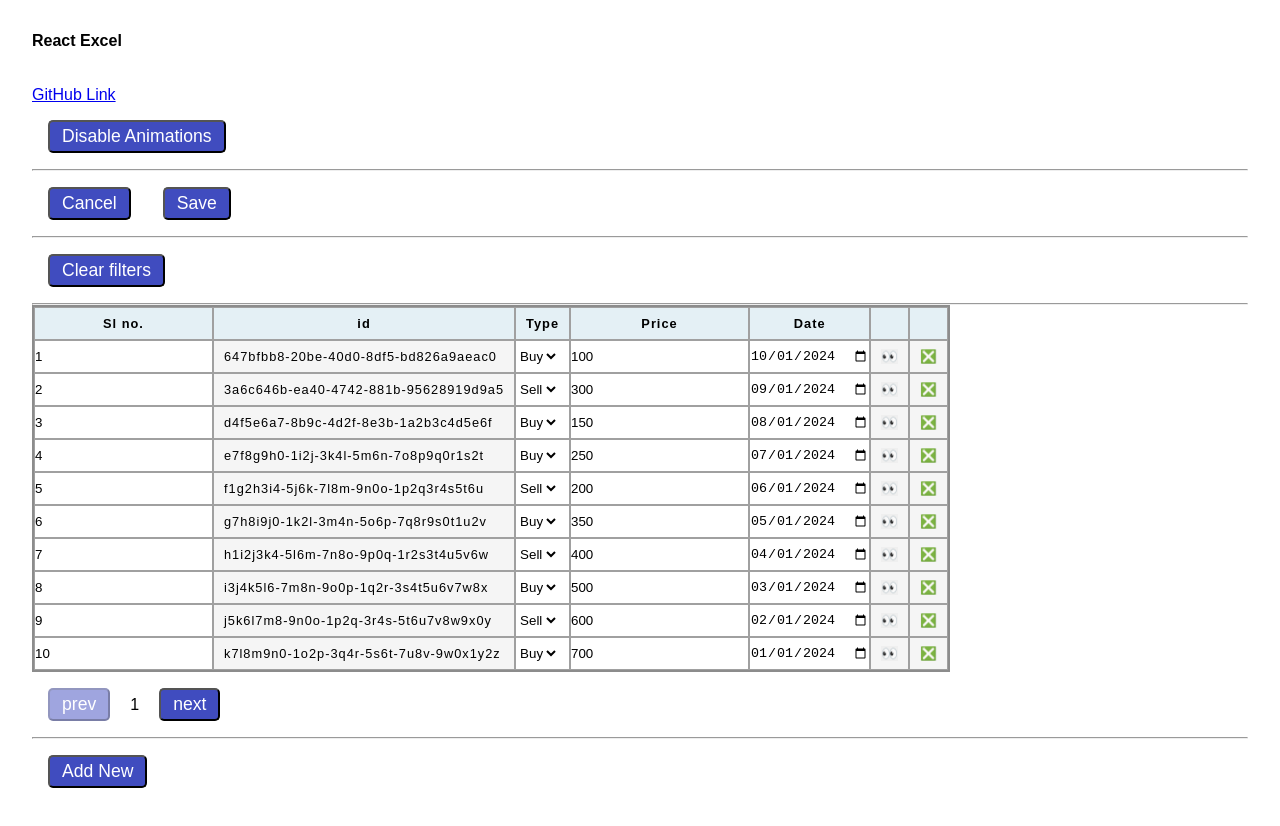
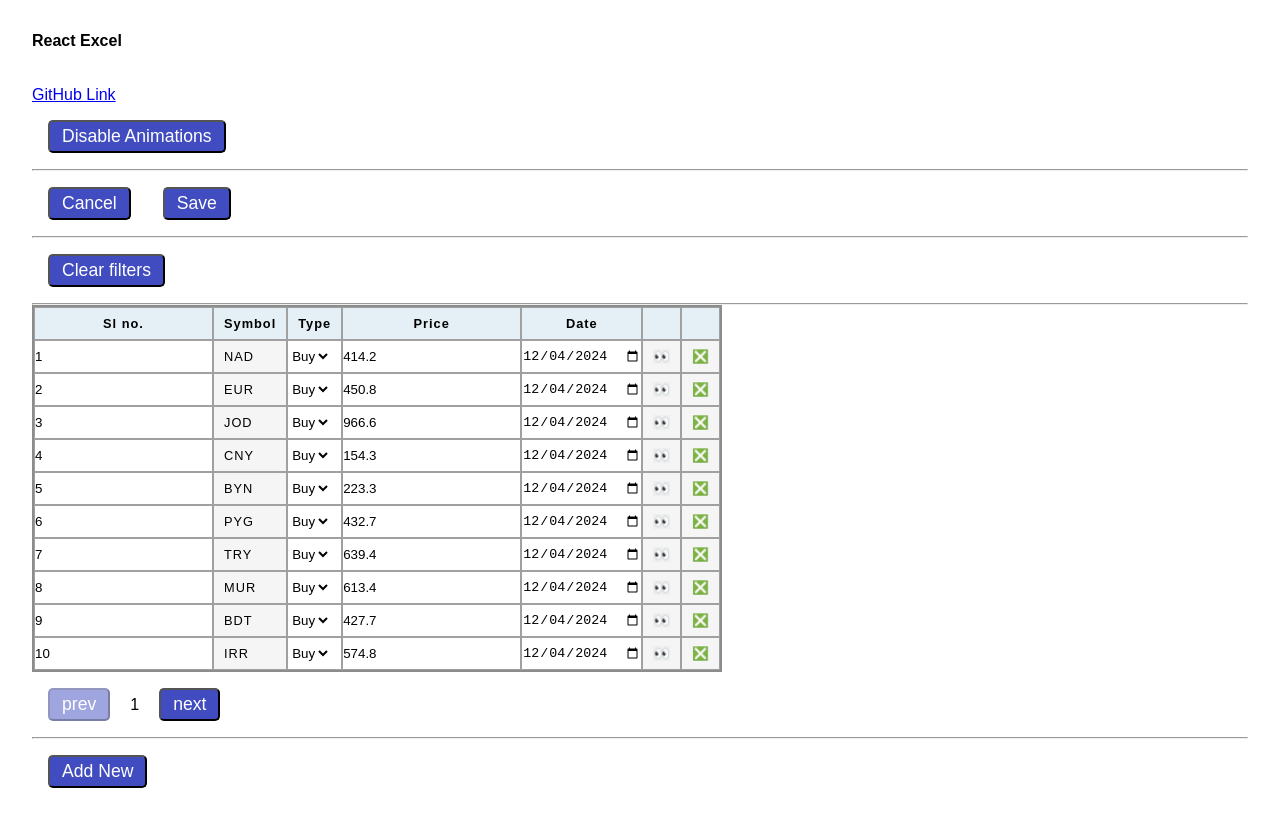
Before and after one commit to Pranay-Tej/react-excel, a React (Vite) app: page / in a window 1280 px wide. Shown: the top 826 px of the page. Built offline with nearby package versions, Linux system fonts and the light colour scheme.

Commit message:
add faker-js, symbol column

```diff
--- a/src/Excel.tsx
+++ b/src/Excel.tsx
@@ -147,7 +147,8 @@
           <tr>
             {/* <th>Sl no. (read)</th> */}
             <th>Sl no.</th>
-            <th>id</th>
+            <th>Symbol</th>
+            {/* <th>id</th> */}
             <th>Type</th>
             <th>Price</th>
             {/* <th>Notes(Optional)</th> */}
--- a/src/ExcelContextProvider.tsx
+++ b/src/ExcelContextProvider.tsx
@@ -10,6 +10,7 @@
 } from "./models";
 import { NEW_ORDER_PREFIX, initialData } from "./constants";
 import { isInvalidAmount, moveItemsInArray } from "./util";
+import { faker } from "@faker-js/faker";
 
 const ExcelContextProvider = (props: { children: React.ReactNode }) => {
   const [apiData, setApiData] = useState<Order[]>(initialData);
@@ -72,11 +73,16 @@
       ...oldData,
       {
         id: newId,
-        amount: 100,
+        amount: faker.number.float({
+          min: 100,
+          max: 1000,
+          fractionDigits: 1,
+        }),
         notes: `Order notes`,
         date: new Date(),
         type: "buy",
         position: oldData.length + 1,
+        symbol: faker.finance.currencyCode(),
       },
     ]);
     isReOrdered.current = true;
@@ -98,12 +104,13 @@
     const newOrders: ApiPayloadOrder[] = data
       .filter((d) => d.id.includes(NEW_ORDER_PREFIX))
       .map((d) => {
-        const { amount, date, notes, type } = d;
+        const { amount, date, notes, type, symbol } = d;
         return {
           amount,
           date,
           notes,
           type,
+          symbol,
           id: d.id.replace(NEW_ORDER_PREFIX, ""),
         };
       });
--- a/src/ExcelTr.tsx
+++ b/src/ExcelTr.tsx
@@ -69,7 +69,8 @@
       <td>
         <SerialNumField currentPosition={order.position} key={order.position} />
       </td>
-      <td>{order.id}</td>
+      <td>{order.symbol}</td>
+      {/* <td>{order.id}</td> */}
       <td>
         <select
           value={order.type}
--- a/src/constants.ts
+++ b/src/constants.ts
@@ -2,93 +2,124 @@
 
 export const initialData: Order[] = [
   {
-    id: "647bfbb8-20be-40d0-8df5-bd826a9aeac0",
+    amount: 414.2,
+    date: new Date("2024-12-04T08:12:41.078Z"),
+    notes: "Order notes",
     type: "buy",
-    amount: 100,
-    date: new Date("2024-10-01T08:44:29.251Z"),
+    symbol: "NAD",
+    id: "2590d450-34ff-4ff9-a048-602205d6562e",
   },
   {
-    id: "3a6c646b-ea40-4742-881b-95628919d9a5",
-    type: "sell",
-    amount: 300,
-    date: new Date("2024-09-01T08:44:51.283Z"),
+    amount: 450.8,
+    date: new Date("2024-12-04T08:12:41.984Z"),
+    notes: "Order notes",
+    type: "buy",
+    symbol: "EUR",
+    id: "7959a159-303d-4633-a11a-676f4c167fcf",
   },
   {
-    id: "d4f5e6a7-8b9c-4d2f-8e3b-1a2b3c4d5e6f",
+    amount: 966.6,
+    date: new Date("2024-12-04T08:12:42.840Z"),
+    notes: "Order notes",
     type: "buy",
-    amount: 150,
-    notes: "random",
-    date: new Date("2024-08-01T08:45:00.000Z"),
+    symbol: "JOD",
+    id: "74bb4902-b34e-4587-9d7e-b5010b4c9a52",
   },
   {
-    id: "e7f8g9h0-1i2j-3k4l-5m6n-7o8p9q0r1s2t",
+    amount: 154.3,
+    date: new Date("2024-12-04T08:12:43.666Z"),
+    notes: "Order notes",
     type: "buy",
-    amount: 250,
-    notes: "stuff",
-    date: new Date("2024-07-01T08:46:00.000Z"),
+    symbol: "CNY",
+    id: "71fdbb0a-7e7a-451c-b2e6-c8b78eefe438",
   },
   {
-    id: "f1g2h3i4-5j6k-7l8m-9n0o-1p2q3r4s5t6u",
-    type: "sell",
-    amount: 200,
-    notes: "random",
-    date: new Date("2024-06-01T08:47:00.000Z"),
+    amount: 223.3,
+    date: new Date("2024-12-04T08:12:44.459Z"),
+    notes: "Order notes",
+    type: "buy",
+    symbol: "BYN",
+    id: "801f03f1-1955-433f-95a8-bb05c61d7bc0",
   },
   {
-    id: "g7h8i9j0-1k2l-3m4n-5o6p-7q8r9s0t1u2v",
+    amount: 432.7,
+    date: new Date("2024-12-04T08:12:45.285Z"),
+    notes: "Order notes",
     type: "buy",
-    amount: 350,
-    notes: "stuff",
-    date: new Date("2024-05-01T08:48:00.000Z"),
+    symbol: "PYG",
+    id: "14452973-efa0-40fa-beec-16ac5912243b",
   },
   {
-    id: "h1i2j3k4-5l6m-7n8o-9p0q-1r2s3t4u5v6w",
-    type: "sell",
-    amount: 400,
-    notes: "random",
-    date: new Date("2024-04-01T08:49:00.000Z"),
+    amount: 639.4,
+    date: new Date("2024-12-04T08:12:46.294Z"),
+    notes: "Order notes",
+    type: "buy",
+    symbol: "TRY",
+    id: "754cb67f-1a2b-4de1-8906-52a0035e11a2",
   },
   {
-    id: "i3j4k5l6-7m8n-9o0p-1q2r-3s4t5u6v7w8x",
+    amount: 613.4,
+    date: new Date("2024-12-04T08:12:47.161Z"),
+    notes: "Order notes",
     type: "buy",
-    amount: 500,
-    notes: "stuff",
-    date: new Date("2024-03-01T08:50:00.000Z"),
+    symbol: "MUR",
+    id: "d73b2ece-3561-4e0d-a88f-335bc2b0e03f",
   },
   {
-    id: "j5k6l7m8-9n0o-1p2q-3r4s-5t6u7v8w9x0y",
-    type: "sell",
-    amount: 600,
-    notes: "random",
-    date: new Date("2024-02-01T08:51:00.000Z"),
+    amount: 427.7,
+    date: new Date("2024-12-04T08:12:48.051Z"),
+    notes: "Order notes",
+    type: "buy",
+    symbol: "BDT",
+    id: "2b09832e-70b7-44ad-822e-837d78152d63",
   },
   {
-    id: "k7l8m9n0-1o2p-3q4r-5s6t-7u8v-9w0x1y2z",
+    amount: 574.8,
+    date: new Date("2024-12-04T08:12:48.856Z"),
+    notes: "Order notes",
     type: "buy",
-    amount: 700,
-    notes: "stuff",
-    date: new Date("2024-01-01T08:52:00.000Z"),
+    symbol: "IRR",
+    id: "173a70fe-9cc0-466e-810d-b84ff0f71cbe",
   },
   {
-    id: "l9m0n1o2-3p4q-5r6s-7t8u-9v0w-1x2y3z4a",
-    type: "sell",
-    amount: 800,
-    notes: "random",
-    date: new Date("2023-12-01T08:53:00.000Z"),
+    amount: 933.4,
+    date: new Date("2024-12-04T08:12:49.700Z"),
+    notes: "Order notes",
+    type: "buy",
+    symbol: "HKD",
+    id: "c366630a-506d-46a3-9214-afa83a8e088c",
   },
   {
-    id: "m1n2o3p4-5q6r-7s8t-9u0v-1w2x-3y4z5a6b",
+    amount: 208.7,
+    date: new Date("2024-12-04T08:12:50.534Z"),
+    notes: "Order notes",
     type: "buy",
-    amount: 900,
-    notes: "stuff",
-    date: new Date("2023-11-01T08:54:00.000Z"),
+    symbol: "NZD",
+    id: "12e68258-e7f9-4963-99b8-0cccbbdfb91e",
   },
   {
-    id: "n3o4p5q6-7r8s-9t0u-1v2w-3x4y-5z6a7b8c",
-    type: "sell",
-    amount: 1000,
-    notes: "random",
-    date: new Date("2023-10-01T08:55:00.000Z"),
+    amount: 155.4,
+    date: new Date("2024-12-04T08:12:51.306Z"),
+    notes: "Order notes",
+    type: "buy",
+    symbol: "NGN",
+    id: "a5b3e978-4488-40f2-955e-9b42640cde82",
+  },
+  {
+    amount: 309.3,
+    date: new Date("2024-12-04T08:12:52.116Z"),
+    notes: "Order notes",
+    type: "buy",
+    symbol: "GBP",
+    id: "89446aca-43b8-479f-a5ab-364c4aec533b",
+  },
+  {
+    amount: 133.3,
+    date: new Date("2024-12-04T08:12:52.869Z"),
+    notes: "Order notes",
+    type: "buy",
+    symbol: "MNT",
+    id: "7c1387ab-1df0-490c-8858-40388251f2f5",
   },
 ];
 
```
Also changed, not shown: src/models.ts (+2 -7 lines).
